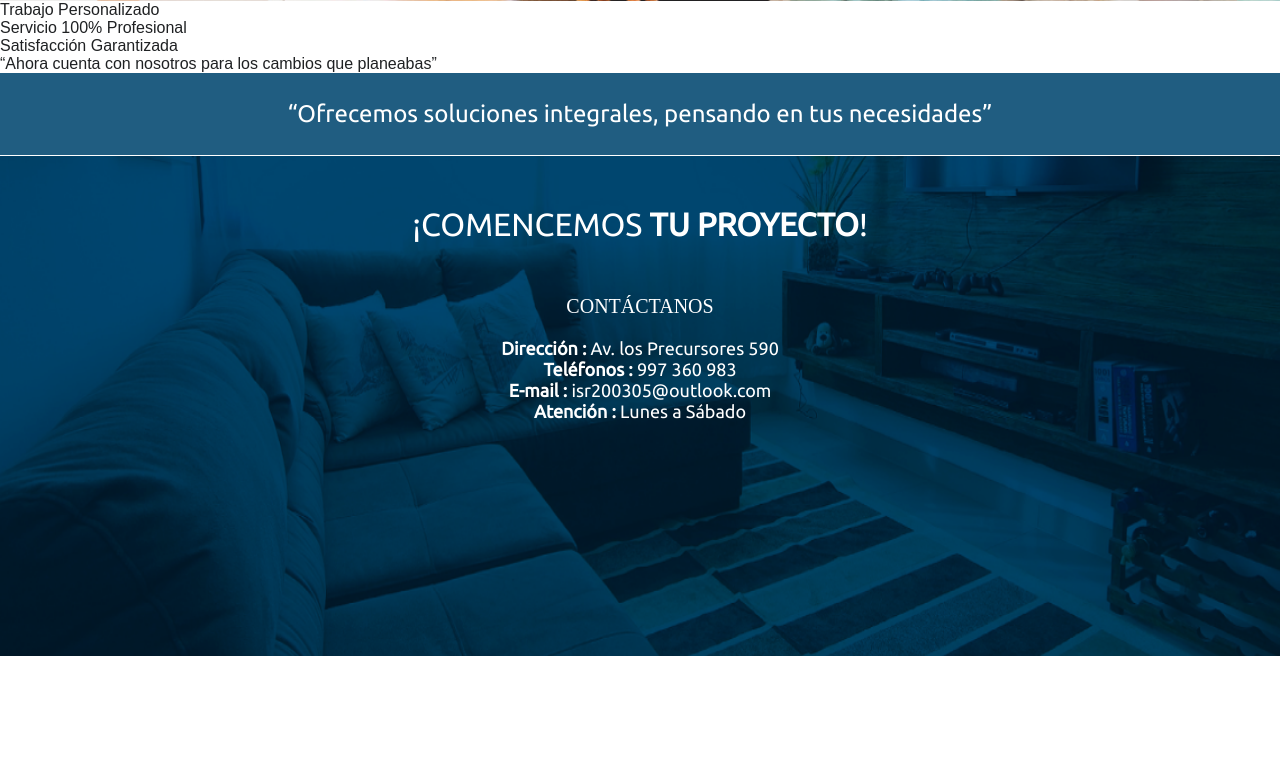
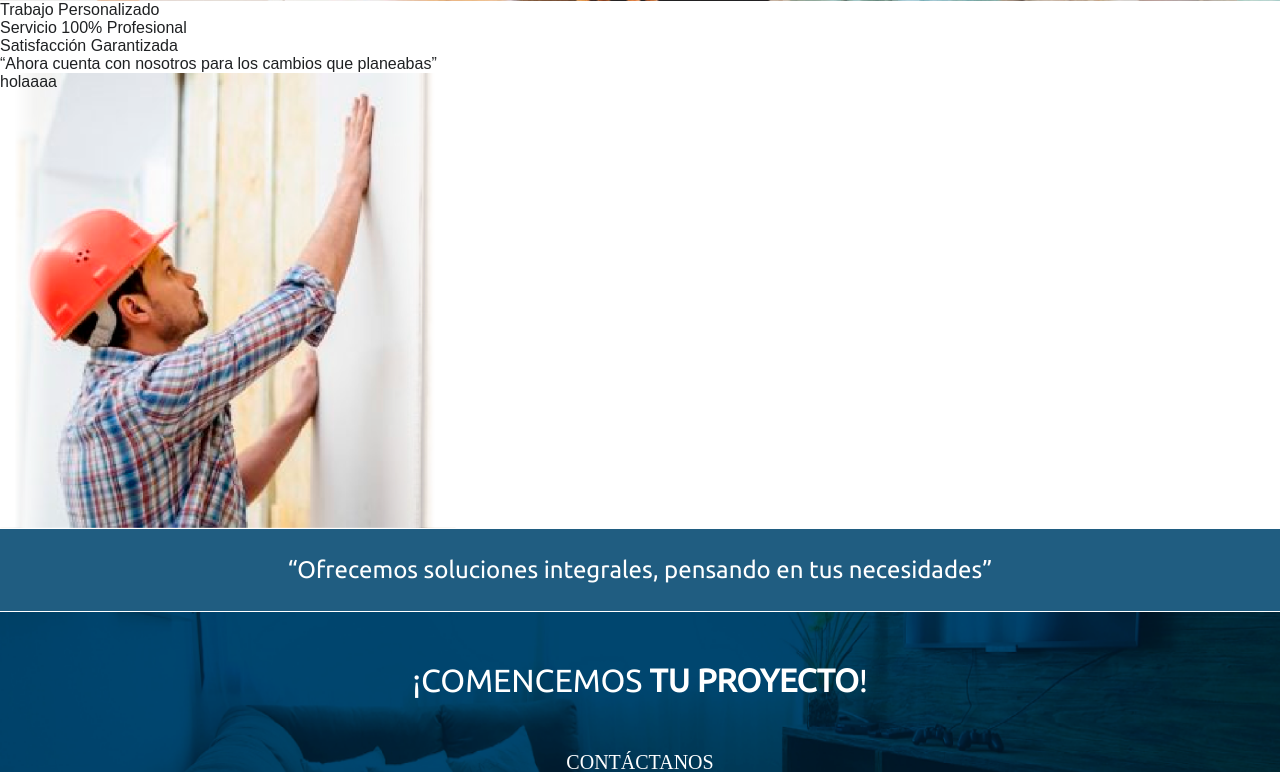
Before and after one commit to juankp3/landingpage, a PHP site: page /views/home/index.php in a window 1280 px wide. Shown: the part 727-1499 px from the top of the page. Before the commit the page ends 1383 px from the top, so only its background shows below. Run offline with PHP 8.4, Linux system fonts and the light colour scheme; some libraries are stand-ins or nearby versions; some web fonts are replaced.

Commit message:
maquetado servicios

```diff
--- /dev/null
+++ b/public/_dev/css/pages/services.styl
@@ -0,0 +1,4 @@
+section.sf-trabaja-nosotros
+    background-image: url(../img/bg_trabaja.png) left :10%
+    height : 456px
+    background-repeat: no-repeat;
--- a/public/views/home/index.php
+++ b/public/views/home/index.php
@@ -63,6 +63,13 @@
         “Ahora cuenta con nosotros para los cambios que planeabas”
     </section>
 
+
+
+
+    <section class="sf-trabaja-nosotros">
+       holaaaa
+    </section>
+
     <footer>
         <section class="sf-top-footer">
             <div class="content">“Ofrecemos soluciones integrales, pensando en tus necesidades”</div>
```
Also changed, not shown: public/assets/css/newstyle.css, public/assets/img/bg_trabaja.png (added).
